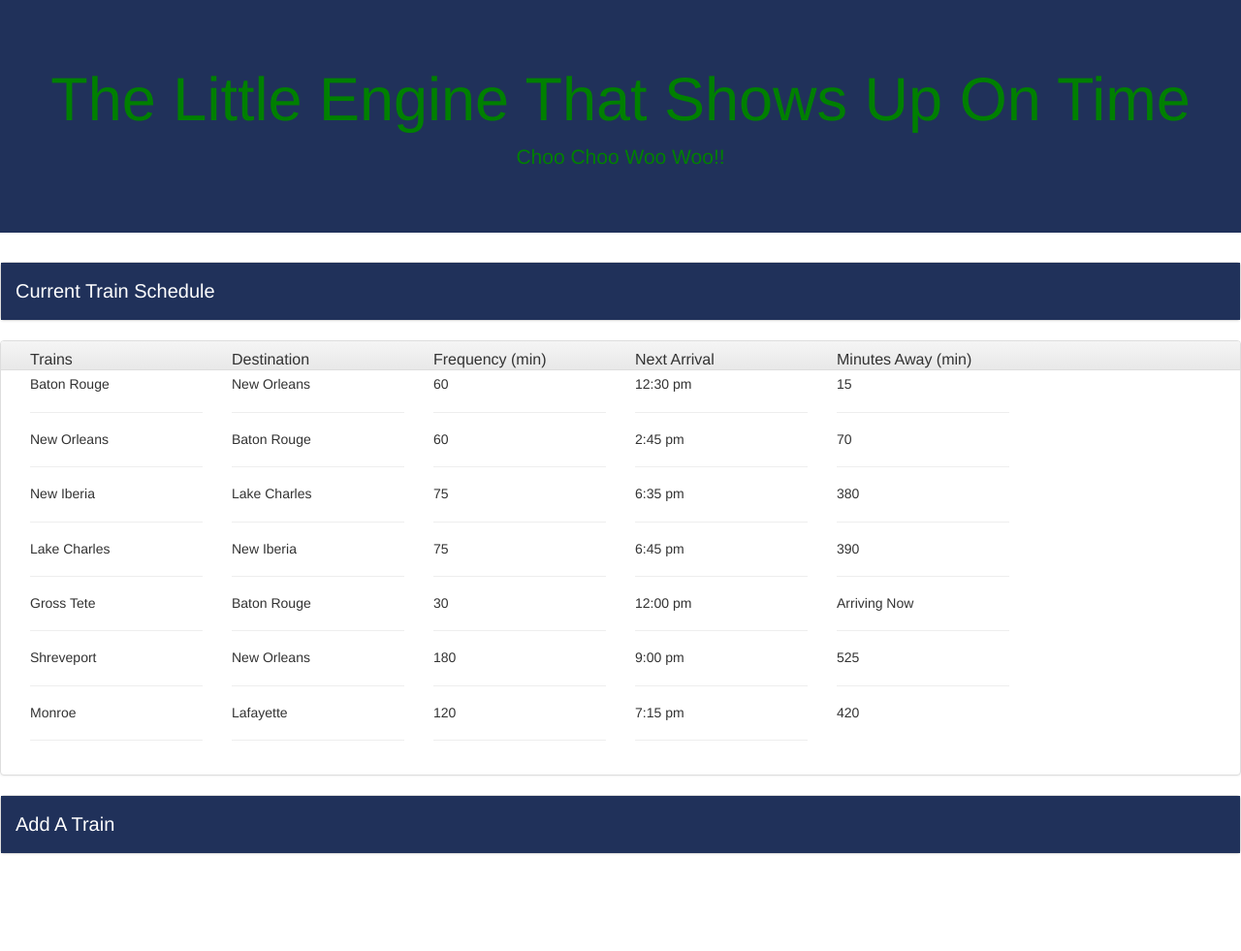
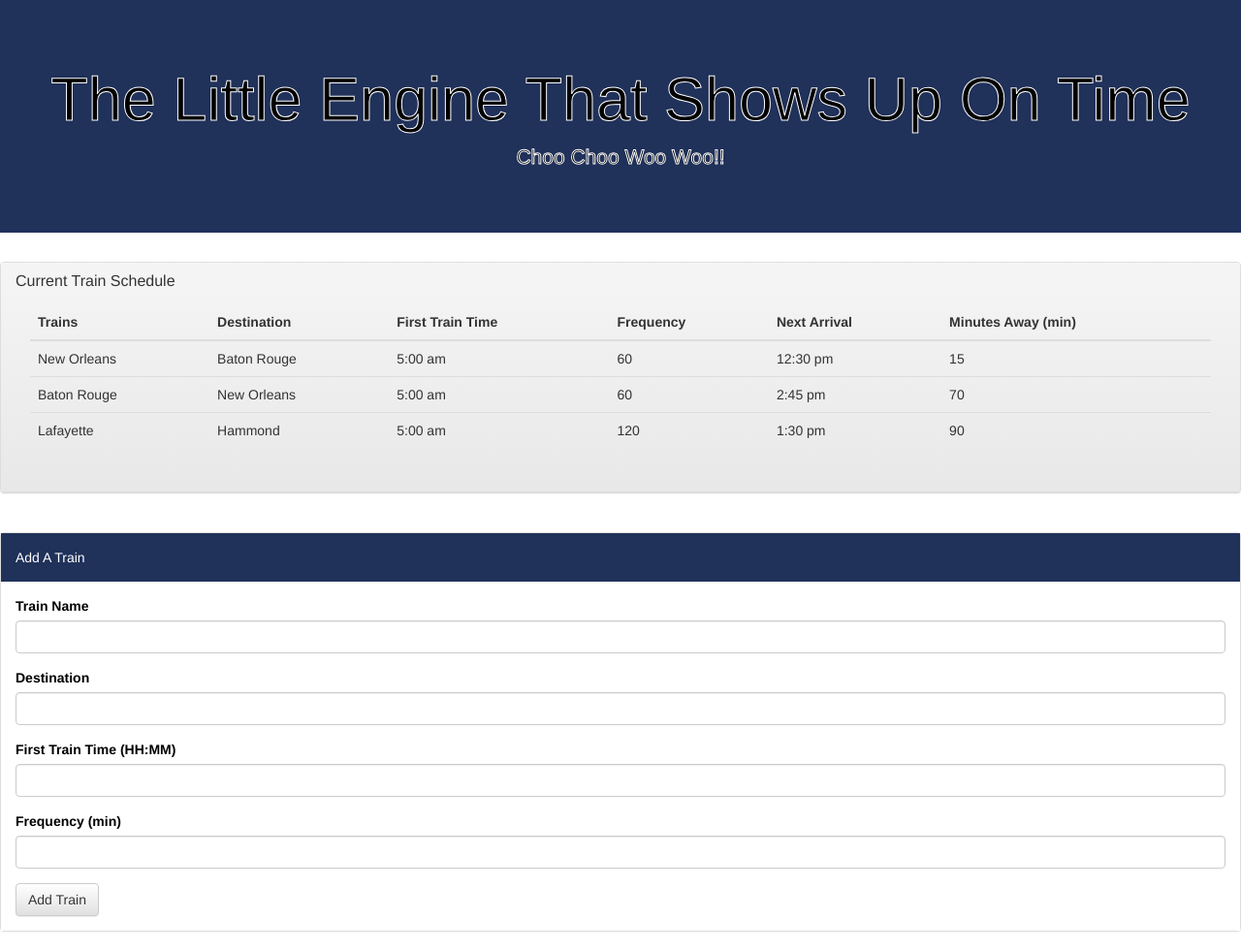
Before and after one commit to jhoove4/train-game, a PHP site: page /index.html in a window 1280 px wide. Shown: the whole page at 97% size. Before the commit the page ends 901 px from the top, so only its background shows below. Run offline with PHP 8.4, Linux system fonts and the light colour scheme; some libraries are stand-ins or nearby versions.

Commit message:
added js stuff

```diff
--- a/css/style.css
+++ b/css/style.css
@@ -1,5 +1,9 @@
+
+
 .jumbotron{
 	text-align: center;
+		-webkit-text-stroke:1px white;
+
 
 }
 .jumbotron.p{
@@ -11,7 +15,8 @@ h1{
 	color: green;
 
 }
-.panel-body{
+/*.panel-body{
+		-webkit-text-stroke:1px black;
 
 	font-size: 20px;
 
@@ -25,4 +30,4 @@ h1{
 }
 .panel-title{
 	padding-bottom: 0px;
-}
+}*/
--- a/index.html
+++ b/index.html
@@ -9,84 +9,111 @@
 <link rel="stylesheet" href="https://maxcdn.bootstrapcdn.com/bootstrap/3.3.7/css/bootstrap-theme.min.css" integrity="sha384-rHyoN1iRsVXV4nD0JutlnGaslCJuC7uwjduW9SVrLvRYooPp2bWYgmgJQIXwl/Sp" crossorigin="anonymous">
 
 <!-- Latest compiled and minified JavaScript -->
-<script src="https://maxcdn.bootstrapcdn.com/bootstrap/3.3.7/js/bootstrap.min.js" integrity="sha384-Tc5IQib027qvyjSMfHjOMaLkfuWVxZxUPnCJA7l2mCWNIpG9mGCD8wGNIcPD7Txa" crossorigin="anonymous"></script>
-</head>
+<!-- <script src="https://maxcdn.bootstrapcdn.com/bootstrap/3.3.7/js/bootstrap.min.js" integrity="sha384-Tc5IQib027qvyjSMfHjOMaLkfuWVxZxUPnCJA7l2mCWNIpG9mGCD8wGNIcPD7Txa" crossorigin="anonymous"></script>
+ --></head>
 <body>
-<div class="jumbotron" style="background-color: #20315A; color: green;">
+<div class="jumbotron" style="background-color: #20315A; color: black;">
   <h1>The Little Engine That Shows Up On Time</h1>
   <p>Choo Choo Woo Woo!!</p>
 <!--   <p><a class="btn btn-primary btn-lg" href="#" role="button">Learn more</a></p>
  --></div>
  <div class="panel panel-default">
-  <div class="panel-body" style="background-color: #20315A; color: white;">
-    Current Train Schedule
+  <div class="panel-heading">
+    <h3 class="panel-title">Current Train Schedule</h3>
+
+  <div class="panel-body">
+  	<table class="table">
+  	<thead>
+    	<tr scope="row">
+    		<th>Trains</th>
+    		<th>Destination</th>
+    		<th>First Train Time</th>
+    		<th>Frequency</th>
+    		<th>Next Arrival</th>
+    		<th>Minutes Away (min)</th>
+    	</tr>
+    </thead>
+ 	<tbody>
+		<tr>
+  			<td>New Orleans</td>
+  			<td>Baton Rouge</td>
+  			<td>5:00 am</td>
+  			<td>60</td>
+  			<td>12:30 pm</td>
+  			<td>15</td>
+
+  		</tr>
+  		<tr>
+  			<td>Baton Rouge</td>
+  			<td>New Orleans</td>
+  			<td>5:00 am</td>
+  			<td>60</td>
+  			<td>2:45 pm</td>
+  			<td>70</td>
+  		</tr>
+   	 	<tr>
+  			<td>Lafayette</td>
+  			<td>Hammond</td>
+  			<td>5:00 am</td>
+  			<td>120</td>
+  			<td>1:30 pm</td>
+  			<td>90</td>
+     </tr>
+	 <!-- <tr>
+  			<td>12:30 pm</td>
+  			<td>2:45 pm</td>
+  			<td>6:35 pm</td>
+  			<td>6:45 pm</td>
+  			<td>12:00 pm</td>
+  			<td>9:00 pm</td>
+  			<td>7:15 pm</td>
+     </tr>
+     <tr>
+  			<td>15</td>
+  			<td>70</td>
+  			<td>380</td>
+  			<td>390</td>
+  			<td>Arriving Now</td>
+  			<td>525</td>
+  			<td>420</td>
+  	</tr> -->
+	</tbody>
+</table>
   </div>
-</div>
-<div class="panel panel-default">
-  <div class="panel-heading">
-  	<div class="col-lg-2">
-    	<h3 class="panel-title">Trains</h3>
-    		<h5>Baton Rouge<hr></h5>
-    		<h5>New Orleans<hr></h5>
-    		<h5>New Iberia<hr></h5>
-    		<h5>Lake Charles<hr></h5>
-    		<h5>Gross Tete<hr></h5>
-    		<h5>Shreveport<hr></h5>
-    		<h5>Monroe<hr></h5>
- 	 </div>
- 	 <div class="col-lg-2">
-  		<h3 class="panel-title">Destination</h3>
-  			<h5>New Orleans<hr></h5>
-  			<h5>Baton Rouge<hr></h5>
-  			<h5>Lake Charles<hr></h5>
-  			<h5>New Iberia<hr></h5>
-  			<h5>Baton Rouge<hr></h5>
-  			<h5>New Orleans<hr></h5>
-  			<h5>Lafayette<hr></h5>
-   	 </div>
-  	 <div class="col-lg-2">
-  		<h3 class="panel-title">Frequency (min)</h3>
-  			<h5>60<hr></h5>
-  			<h5>60<hr></h5>
-  			<h5>75<hr></h5>
-  			<h5>75<hr></h5>
-  			<h5>30<hr></h5>
-  			<h5>180<hr></h5>
-  			<h5>120<hr></h5>
-     </div>
-  	 <div class="col-lg-2">
-  		<h3 class="panel-title">Next Arrival</h3>
-  			<h5>12:30 pm<hr></h5>
-  			<h5>2:45 pm<hr></h5>
-  			<h5>6:35 pm<hr></h5>
-  			<h5>6:45 pm<hr></h5>
-  			<h5>12:00 pm<hr></h5>
-  			<h5>9:00 pm<hr></h5>
-  			<h5>7:15 pm<hr></h5>
-     </div>
-     <div class="col-lg-2">
-  		<h3 class="panel-title">Minutes Away (min)</h3>
-  			<h5>15<hr></h5>
-  			<h5>70<hr></h5>
-  			<h5>380<hr></h5>
-  			<h5>390<hr></h5>
-  			<h5>Arriving Now<hr></h5>
-  			<h5>525<hr></h5>
-  			<h5>420</h5>
+  	</div>
+  		</div>
+ <br>
 
-     </div>
-  </div>
-  	<div class="panel-body">
-  	</div>
-  </div>
-</div>
  <div class="panel panel-default">
   <div class="panel-body" style="background-color: #20315A; color: white;">
     Add A Train
   </div>
+   <div class="panel-body" style="background-color: white; color: black;">
+  	<form role="form">
+  		<div class="form-group">
+  			<label for="trainName">Train Name</label>
+  			<input type="text" class="form-control" id="trainName">
+  		</div>
+  		<div class="form-group">
+  			<label for="destination">Destination</label>
+  			  	<input type="text" class="form-control" id="trainDestination">
+  		</div>
+  		<div class="form-group">
+  			<label for="firstTrainTime">First Train Time (HH:MM)</label>
+  			<input type="text" class="form-control" id="firstTrainTime">
+  		</div>
+  		<div class="form-group">
+  			<label for="frequency">Frequency (min)</label>
+  			<input type="text" class="form-control" id="frequency">
+  		</div>
+  		<div type="submit" class="btn btn-default" id="addTrain">Add Train</div>
+  		</form>
+  		</div>
 </div>
-<script   src="https://code.jquery.com/jquery-2.1.3.min.js"></script>
-<script type="text/javascript"></script>
+<script src="https://www.gstatic.com/firebasejs/3.5.3/firebase.js"></script>
+
+<script src='https://code.jquery.com/jquery-2.1.3.min.js'></script>
+<script type="text/javascript" src="javascript/app.js"></script>
 
 
 </body>
--- a/javascript/app.js
+++ b/javascript/app.js
@@ -0,0 +1,46 @@
+var config = {
+    apiKey: "AIzaSyDorzGE8pgzurL0bLUqOjABCU-W2vU-LGo",
+    authDomain: "train-game-b3a63.firebaseapp.com",
+    databaseURL: "https://train-game-b3a63.firebaseio.com",
+    storageBucket: "train-game-b3a63.appspot.com",
+    messagingSenderId: "995355682664"
+  };
+
+  firebase.initializeApp(config);
+
+  var database = firebase.database();
+
+$("#addTrain").on('click', function(){
+var trainName = $("#trainName").val().trim();
+var trainDestination = $("#trainDestination").val().trim();
+var firstTrainTime = $("#firstTrainTime").val().trim();
+var frequency = $("#frequency").val().trim();
+
+console.log('trainName', trainName);
+console.log('trainDestination', trainDestination);
+console.log('firstTrainTime', firstTrainTime);
+console.log('frequency', frequency);
+
+database.ref().push({
+	trainName: trainName,
+	trainDestination: trainDestination,
+	firstTrainTime: firstTrainTime,
+	frequency: frequency,
+})
+return false;
+});
+
+database.ref().on("child_added", function(childSnapshot){
+	console.log(childSnapshot.val());
+	console.log(childSnapshot.val().trainName);
+	console.log(childSnapshot.val().trainDestination);
+	console.log(childSnapshot.val().firstTrainTime);
+	console.log(childSnapshot.val().frequency);
+
+	$("#trainName").html(childSnapshot.val().trainName);
+	$("#trainDestination").html(childSnapshot.val().trainDestination);
+	$("#firstTrainTime").html(childSnapshot.val().firstTrainTime);
+	$("#frequency").html(childSnapshot.val().frequency);
+
+	$("tbody").append("<tr><td>"  +childSnapshot.val().trainName+"  </td> <td>" +childSnapshot.val().trainDestination+" </td><td>" +childSnapshot.val().firstTrainTime+" </td><td> "+childSnapshot.val().frequency+" </td><td></td><td></td></tr>")
+})
```
Also changed, not shown: javascript/employeeAcitivity.html (added, +141 -0 lines).
